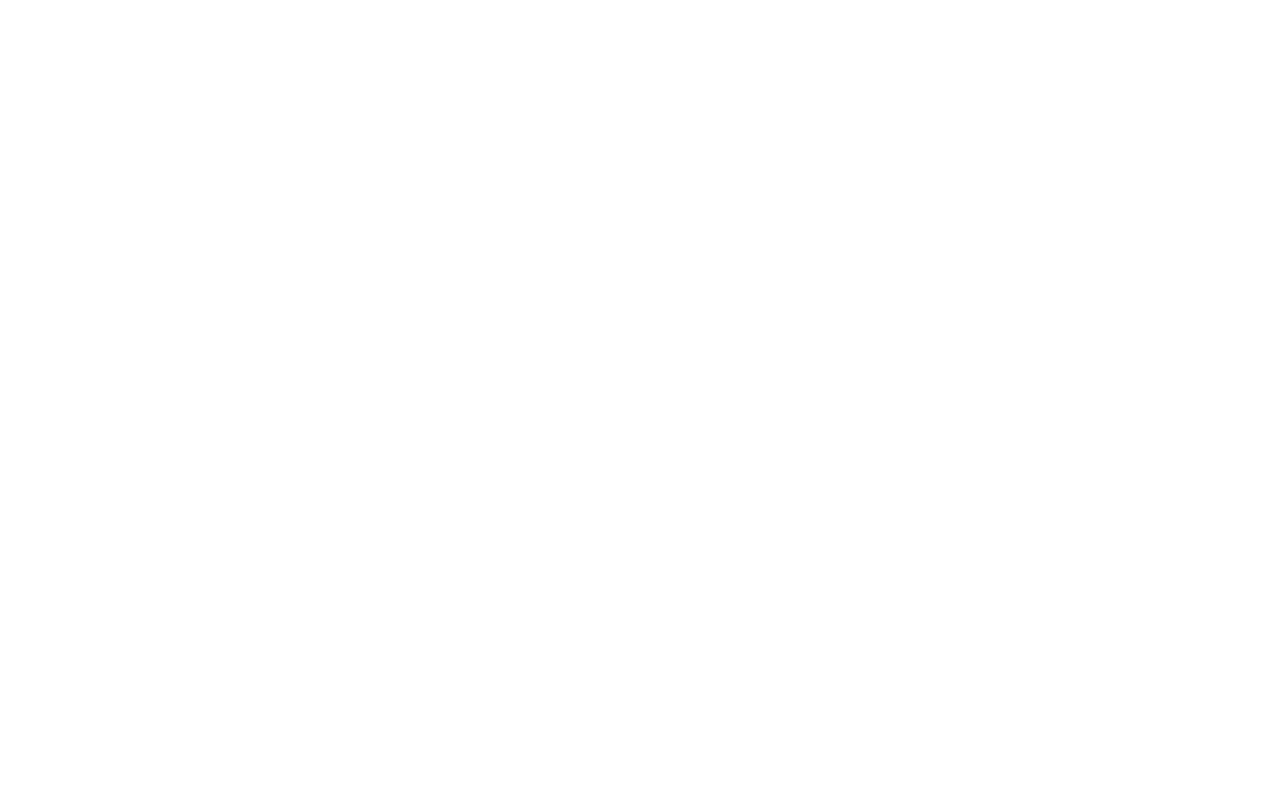
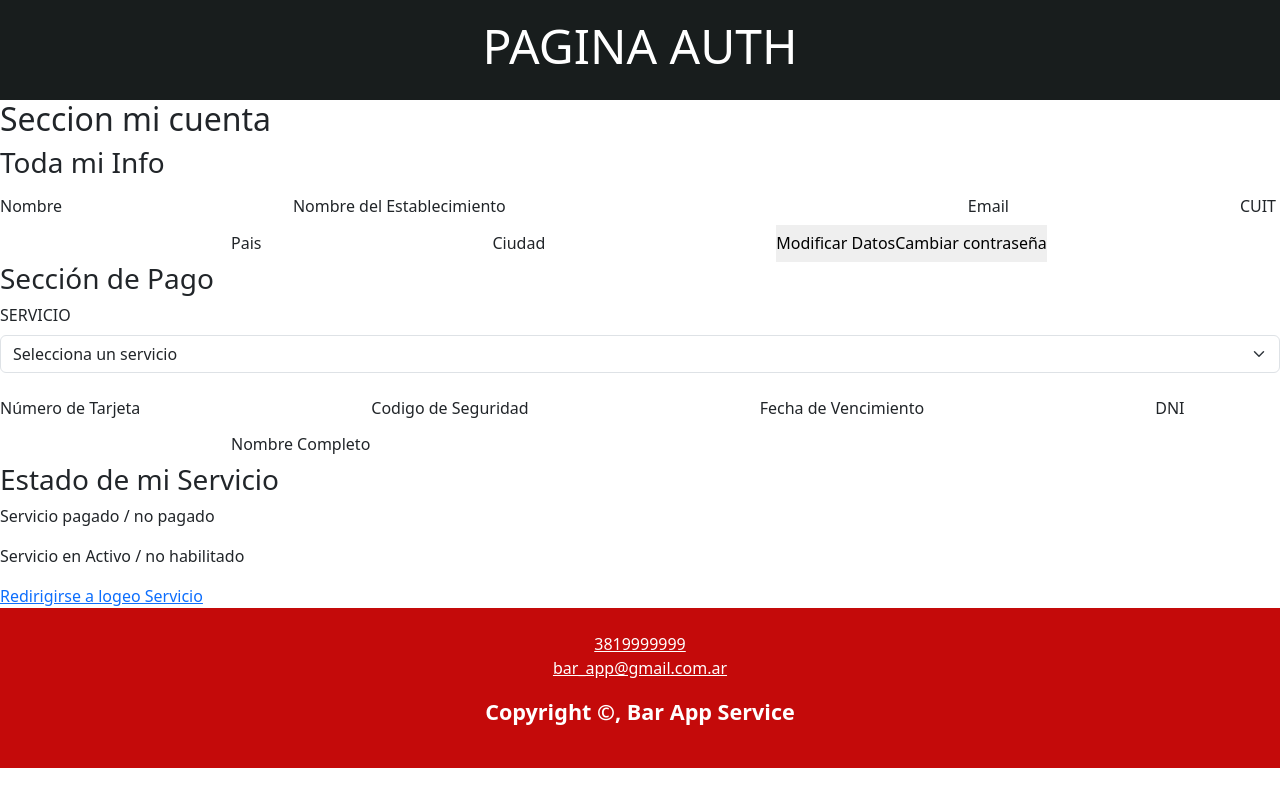
Before and after one commit to ColmanNicolas/FrontendProyecto3, a React (Vite) app: page /bar-app/mi-cuenta/1 in a window 1280 px wide. Before the commit this address had no page. Built offline with nearby package versions, Linux system fonts and the light colour scheme.

Commit message:
agrego estructura pagina de Mi cuenta de acceso principal

```diff
--- a/src/App.jsx
+++ b/src/App.jsx
@@ -1,10 +1,11 @@
 import { BrowserRouter, Navigate, Route, Routes } from 'react-router-dom'
 
 import Home from './pages/Home'
-import ServiceAdminPage from './pages/ServiceAdminPage'
-import LandingPage from './pages/LandingPage'
-import './App.css'
-import PrincipalAuth from './pages/PrincipalAuth'
+import ServiceAdminPage from '../src/pages/ServiceAdminPage'
+import '../src/App.css'
+import PrincipalAuth from '../src/pages/principalPages/PrincipalAuth'
+import LandingPage from './pages/principalPages/LandingPage'
+import PrincipalMyAccount from './pages/principalPages/PrincipalMyAccount'
 
 function App() {
 
@@ -17,6 +18,7 @@
           <Route path='/admin-controls' element={<ServiceAdminPage/>} />
           <Route path='/bar-app/landing-page' element={<LandingPage/>} />
           <Route path='/bar-app/landing-page/auth' element={<PrincipalAuth/>} />
+          <Route path='/bar-app/mi-cuenta/:id' element={<PrincipalMyAccount/>} />
           <Route />
         </Routes>
       </BrowserRouter>
--- a/src/pages/LandingPage.css
+++ b/src/pages/principalPages/LandingPage.css
@@ -217,7 +217,7 @@
 
 
 .contenedorServicios article {
-    background-color: rgba(0, 0, 0, 0.931);
+    background-color: rgba(0, 0, 0, 0.918);
     width: 100%;
     display: flex;
     flex-direction: column;
@@ -330,17 +330,17 @@
 
 
 .contenedorServicios article:nth-child(1)::before{
-    background-image: url("../public/istockphoto-490884810-612x612.jpg") ;
+    background-image: url("../../public/istockphoto-490884810-612x612.jpg") ;
     opacity: 0.25;
     background-color: black;
 }
 .contenedorServicios article:nth-child(2)::before{
-    background-image: url('../public/masha-kotliarenko-7qDBoSUBfvI-unsplash.jpg');
+    background-image: url('../../public/masha-kotliarenko-7qDBoSUBfvI-unsplash.jpg');
     opacity: 0.8;
     background-color: black;
 }
 .contenedorServicios article:nth-child(3)::before{
-    background-image: url("../public/papers.co-bd60-night-cafe-bar-dark-city-art-illustration-red-36-3840x2400-4k-wallpaper.jpg") ;
+    background-image: url("../../public/papers.co-bd60-night-cafe-bar-dark-city-art-illustration-red-36-3840x2400-4k-wallpaper.jpg") ;
     opacity: 0.6;
     background-color: black;
 }
--- a/src/pages/LandingPage.jsx
+++ b/src/pages/principalPages/LandingPage.jsx
@@ -1,5 +1,5 @@
 import { FaBeer } from "react-icons/fa";
-import '../pages/LandingPage.css'
+import '../principalPages/LandingPage.css'
 import { Link } from "react-router-dom";
 
 const LandingPage = () => {
--- a/src/pages/PrincipalAuth.css
+++ b/src/pages/principalPages/PrincipalAuth.css
@@ -18,7 +18,7 @@
     left: 0;
     width: 100%;
     height: 100%;
-    background-image: url("../public/pub-warm-red-aesthetic-photography-9gvlncxehzkob75k.jpg");
+    background-image: url("../../public/pub-warm-red-aesthetic-photography-9gvlncxehzkob75k.jpg");
     background-size: cover;
     background-position: center;
     background-repeat: no-repeat;
--- a/src/pages/PrincipalAuth.jsx
+++ b/src/pages/principalPages/PrincipalAuth.jsx
@@ -1,7 +1,7 @@
 import { useState } from "react";
-import FormPrincipalLogin from "../components/superAdminComponents/FormPrincipalLogin";
-import FormPrincipalRegister from "../components/superAdminComponents/FormPrincipalRegister";
-import "../pages/PrincipalAuth.css"
+import "../principalPages/PrincipalAuth.css"
+import FormPrincipalLogin from "../../components/superAdminComponents/FormPrincipalLogin";
+import FormPrincipalRegister from "../../components/superAdminComponents/FormPrincipalRegister";
 const PrincipalAuth = () => {
 
     const [opcionSeleccionada, setOpcionSeleccionada] = useState("LOGIN");
--- /dev/null
+++ b/src/pages/principalPages/PrincipalMyAccount.jsx
@@ -0,0 +1,80 @@
+import { Controller, useForm } from "react-hook-form";
+
+const PrincipalMyAccount = () => {
+    const { handleSubmit, register, formState: { errors }, watch, reset, control} = useForm();
+
+    return (
+        <>
+            <header className='headerLanding '>
+                <h1>PAGINA AUTH</h1>
+            </header>
+            <main>
+                <article>
+                    <section>
+                        <h2>Seccion mi cuenta </h2>
+                    </section>
+                    <section>
+                        <h3>Toda  mi Info </h3>
+                        <section>
+                            <label htmlFor="">Nombre</label>
+                            <input type="text" />
+                            <label htmlFor="">Nombre del Establecimiento</label>
+                            <input type="text" />
+                            <input type="text" />
+                            <label htmlFor="">Email</label>
+                            <input type="text" />
+                            <label htmlFor="">CUIT</label>
+                            <input type="text" />
+                            <label htmlFor="">Pais</label>
+                            <input type="text" />
+                            <label htmlFor="">Ciudad</label>
+                            <input type="text" />
+                            <button>Modificar Datos</button>
+                            <button>Cambiar contraseña</button>
+                        </section>
+                    </section>
+                    <section>
+                        <h3>Sección de Pago</h3>
+                        <label htmlFor="" className="form-label">SERVICIO</label>
+                        <Controller
+                            name="service"
+                            control={control}
+                            defaultValue=""
+                            rules={{ required: true }}
+                            render={({ field }) => (
+                                <select {...field} className="form-select" aria-label="Default select example" required>
+                                    <option value="" disabled hidden>Selecciona un servicio</option>
+                                    <option value="1">STANDARD SERVICE</option>
+                                    <option value="2">SELF-MANAGEMENT APP</option>
+                                    <option value="3">MENU APP</option>
+                                </select>
+                            )}
+                        />
+                            <label htmlFor="">Número de Tarjeta</label>
+                            <input type="text" />
+                            <label htmlFor="">Codigo de Seguridad</label>
+                            <input type="text" />
+                            <label htmlFor="">Fecha de Vencimiento</label>
+                            <input type="text" />
+                            <label htmlFor="">DNI</label>
+                            <input type="text" />
+                            <label htmlFor="">Nombre Completo</label>
+                            <input type="text" />
+                    </section>
+                    <section>
+                        <h3>Estado de mi Servicio</h3>
+                        <p>Servicio pagado / no pagado</p>
+                        <p>Servicio en Activo / no habilitado</p>
+                        <a href="">Redirigirse a logeo Servicio</a>
+                    </section>
+                </article>
+            </main>
+            <footer className="footerLanding">
+                <a href="tel:+543819999999">3819999999</a>
+                <a href="mailto:bar_app@gmail.com.ar">bar_app@gmail.com.ar</a>
+                <p>Copyright ©, Bar App Service</p>
+            </footer>
+        </>
+    )
+};
+export default PrincipalMyAccount;
```
Also changed, not shown: src/components/superAdminComponents/FormPrincipalRegister.jsx (+0 -22 lines).
